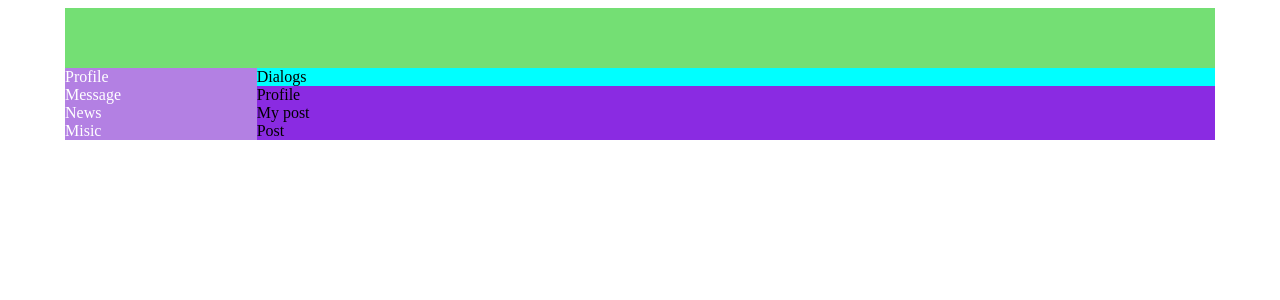
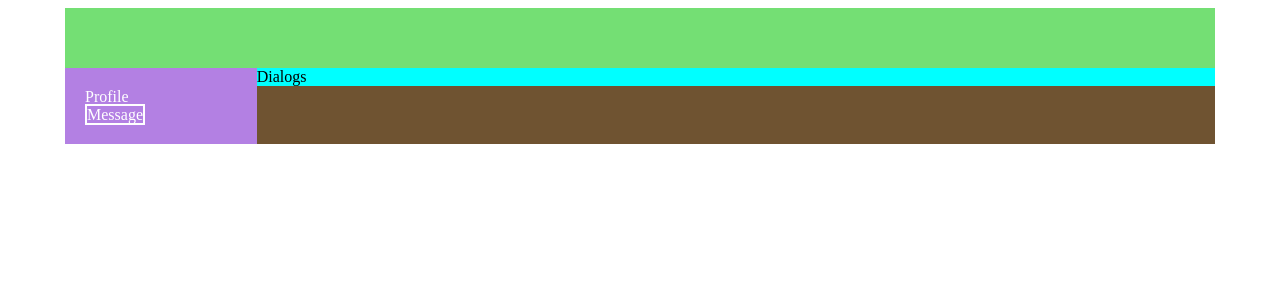
Before and after one commit to romasckhin/social-network, a React (Create React App) app: page /dialogs in a window 1280 px wide. Shown: the top 300 px of the page. Built offline with nearby package versions, Linux system fonts and the light colour scheme.

Commit message:
react router dom v6

```diff
--- a/package.json
+++ b/package.json
@@ -8,6 +8,7 @@
     "@testing-library/user-event": "^13.5.0",
     "react": "^18.2.0",
     "react-dom": "^18.2.0",
+    "react-router-dom": "^6.7.0",
     "react-scripts": "5.0.1",
     "web-vitals": "^2.1.4"
   },
--- a/src/App.js
+++ b/src/App.js
@@ -3,7 +3,7 @@ import Header from './components/Header/Header';
 import Navbar from './components/Navbar/Navbar';
 import Profile from './components/Profile/Profile';
 import Dialogs from './components/Dialogs/Dialogs'
-
+import {Routes, Route} from 'react-router-dom'
 
 const App = () => {
 
@@ -14,8 +14,10 @@ const App = () => {
       <Navbar/>
 
       <div className='app-wrapper-content'>
-        <Dialogs/>
-        <Profile/>
+        <Routes>
+          <Route path='/dialogs' element={<Dialogs/>} />
+          <Route path='/profile' element={<Profile/>} />
+        </Routes>
       </div>
 
     </div>
--- a/src/components/Navbar/Navbar.js
+++ b/src/components/Navbar/Navbar.js
@@ -1,12 +1,26 @@
+import { NavLink } from 'react-router-dom';
 import cls from './Navbar.module.css'
+
+const setActive = ({isActive}) => isActive ? cls.active : ''
 
 const Navbar = () => {
     return (
         <nav className={cls.nav}>
-            <div className={cls.item}>Profile</div>
-            <div className={cls.item}>Message</div>
-            <div className={cls.item}>News</div>
-            <div className={cls.item}>Misic</div>
+            <div>
+                <NavLink to="/profile"  className={ setActive } >Profile</NavLink>
+            </div>
+            <div>
+                 <NavLink to="/dialogs"  className={ setActive} >Message</NavLink>
+            </div>
+            {/* <div>
+                 <NavLink to="/" className={ ({isActive}) => isActive ? cls.active : ''}>News</NavLink>
+            </div>
+            <div>
+                 <NavLink to="/" className={ ({isActive}) => isActive ? cls.active : ''}>Misic</NavLink>
+            </div>
+            <div>
+                 <NavLink to="/" className={ ({isActive}) => isActive ? cls.active : ''}>Settings</NavLink>
+            </div> */}
         </nav>
     );
 };
--- a/src/components/Navbar/Navbar.module.css
+++ b/src/components/Navbar/Navbar.module.css
@@ -1,8 +1,18 @@
 .nav {
     grid-area: n;
     background-color: rgb(179, 128, 227);
+    padding: 20px;
 }
 
-.item {
-    color: #fff;
+a {
+    color: white;
+    text-decoration: none;
 }
+
+a:hover {
+    text-decoration: underline;
+}
+
+.active {
+    border: 2px solid rgb(255, 255, 255);
+}
--- a/src/index.js
+++ b/src/index.js
@@ -1,10 +1,13 @@
 import React from 'react';
 import ReactDOM from 'react-dom/client';
 import App from './App';
+import {BrowserRouter} from 'react-router-dom'
 
 const root = ReactDOM.createRoot(document.getElementById('root'));
 root.render(
   <React.StrictMode>
-    <App />
+      <BrowserRouter>
+          <App />
+      </BrowserRouter>
   </React.StrictMode>
 );
```
Also changed, not shown: 1 other file (tests, documents, lock files or other folders).
